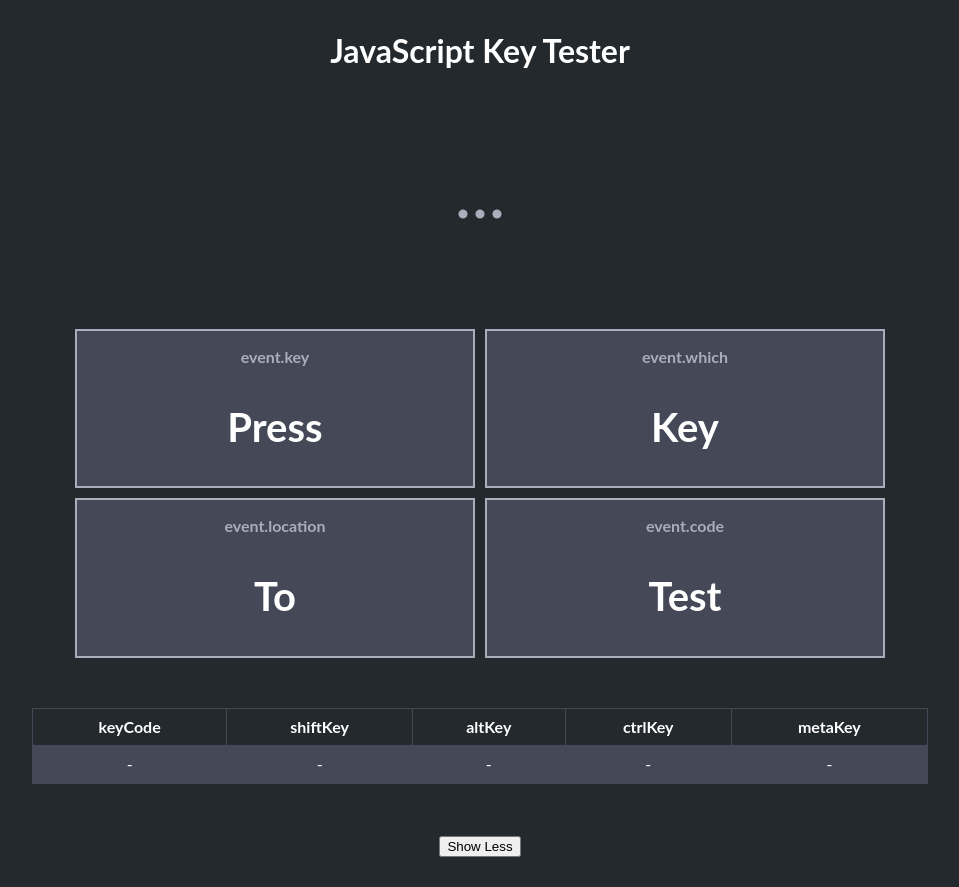
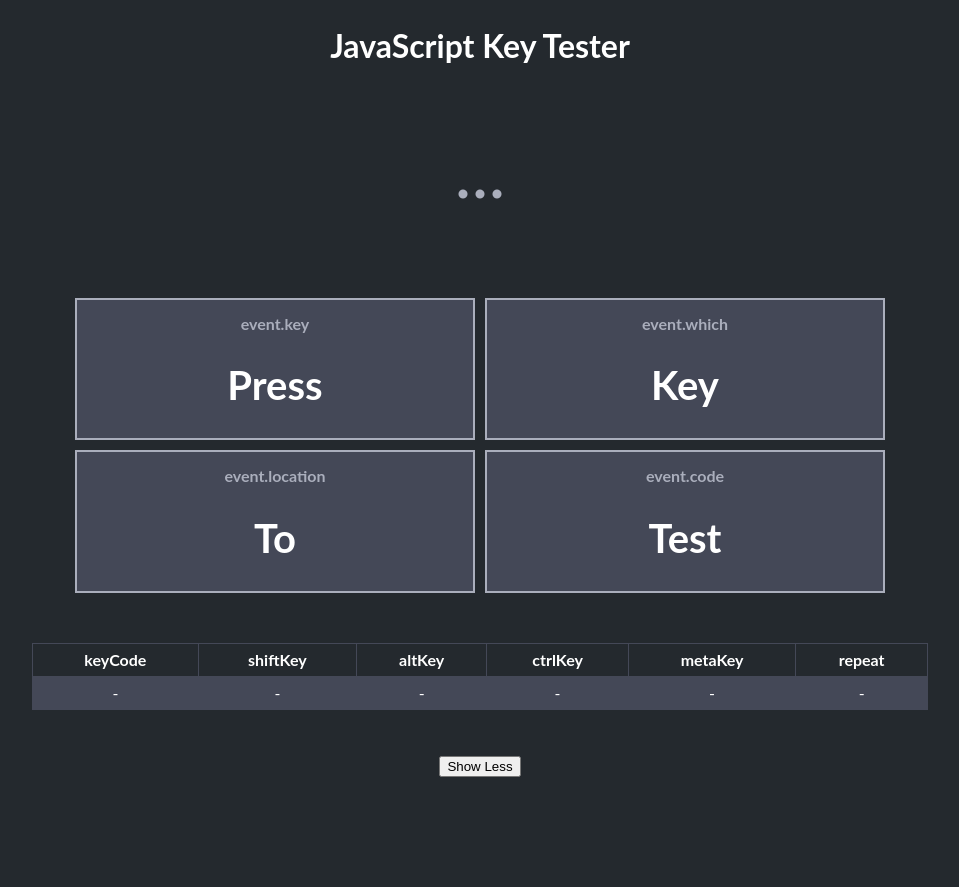
Before and after one commit to chrislrogers/keytester, a plain HTML site: page index.html in a window 1280 px wide. Both pictures are taken after a click on the button "Show More". Shown: the whole page, without its empty margins (160-1119 px from the left). After the commit the page ends 807 px from the top, so only its background shows below. Drawn offline with Linux system fonts and the light colour scheme.

Commit message:
added .repeat

```diff
--- a/index.html
+++ b/index.html
@@ -39,6 +39,7 @@
         <th>altKey</th>
         <th>ctrlKey</th>
         <th>metaKey</th>
+        <th>repeat</th>
       </tr>
       <tr>
         <td id="keyCodeBox">-</td>
@@ -46,6 +47,7 @@
         <td id="altKeyBox">-</td>
         <td id="ctrlKeyBox">-</td>
         <td id="metaKeyBox">-</td>
+        <td id="repeatBox">-</td>
       </tr>
     </table>
   </div>
--- a/main.js
+++ b/main.js
@@ -8,6 +8,7 @@ const shiftKeyBox = document.getElementById("shiftKeyBox");
 const altKeyBox = document.getElementById("altKeyBox");
 const ctrlKeyBox = document.getElementById("ctrlKeyBox");
 const metaKeyBox = document.getElementById("metaKeyBox");
+const repeatBox = document.getElementById("repeatBox");
 
 const pageTitle = document.getElementById("pageTitle");
 const keyDesc = document.getElementById("keyDesc");
@@ -26,6 +27,7 @@ document.onkeydown = function(e) {
     altKeyBox.innerHTML = e.altKey;
     ctrlKeyBox.innerHTML = e.ctrlKey;
     metaKeyBox.innerHTML = e.metaKey;
+    repeatBox.innerHTML = e.repeat;
 
     keyDesc.innerHTML = e.key;
 
--- a/style.css
+++ b/style.css
@@ -1,7 +1,7 @@
 body {
   font-family: 'Lato', 'Lucida Grande', 'Lucida Sans Unicode', Tahoma, Sans-Serif;
   background-color: #24292E;
-  line-height: 1.3;
+  line-height: 1;
   margin:30px auto;
   color: #FFFFFF;
   text-align: center;
```
